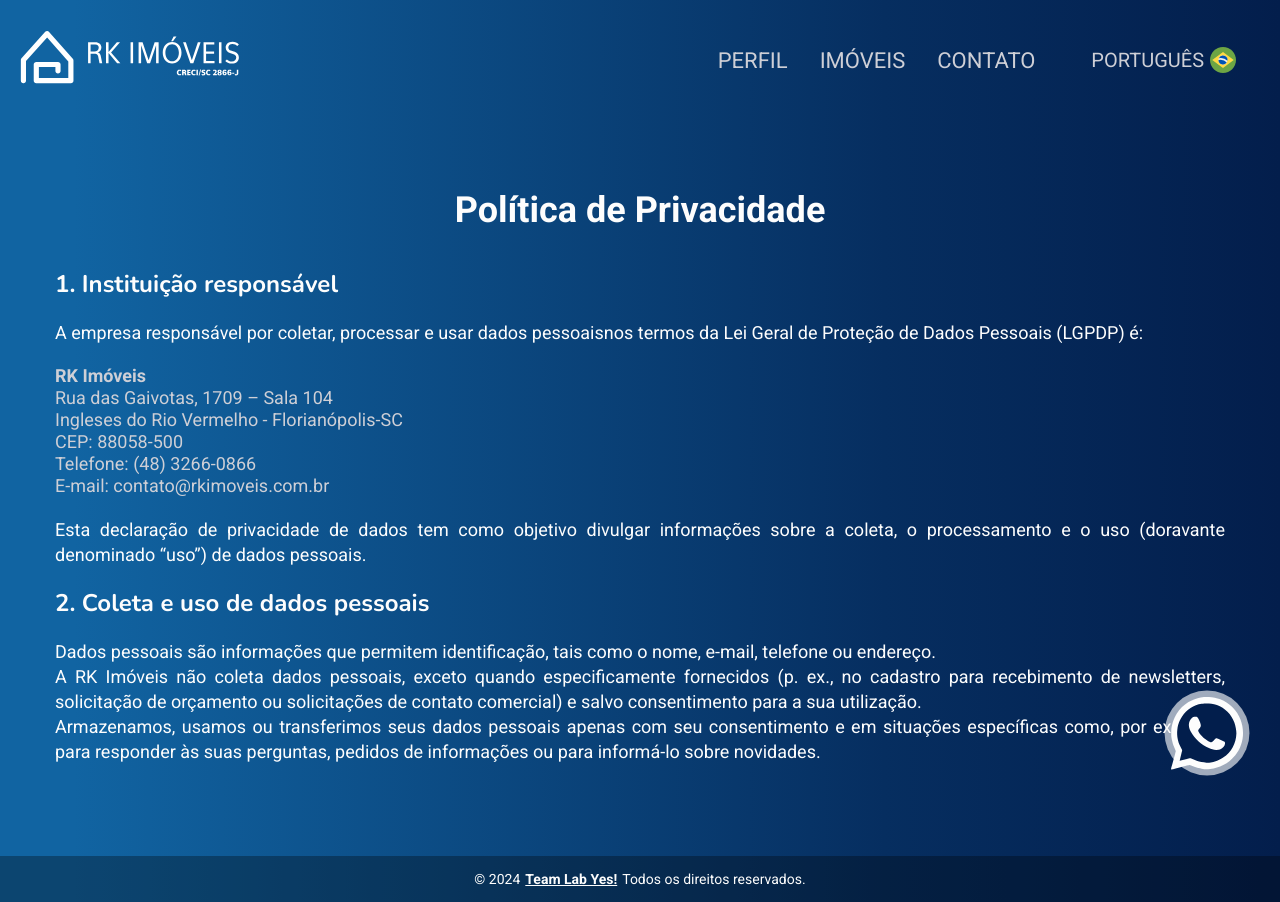
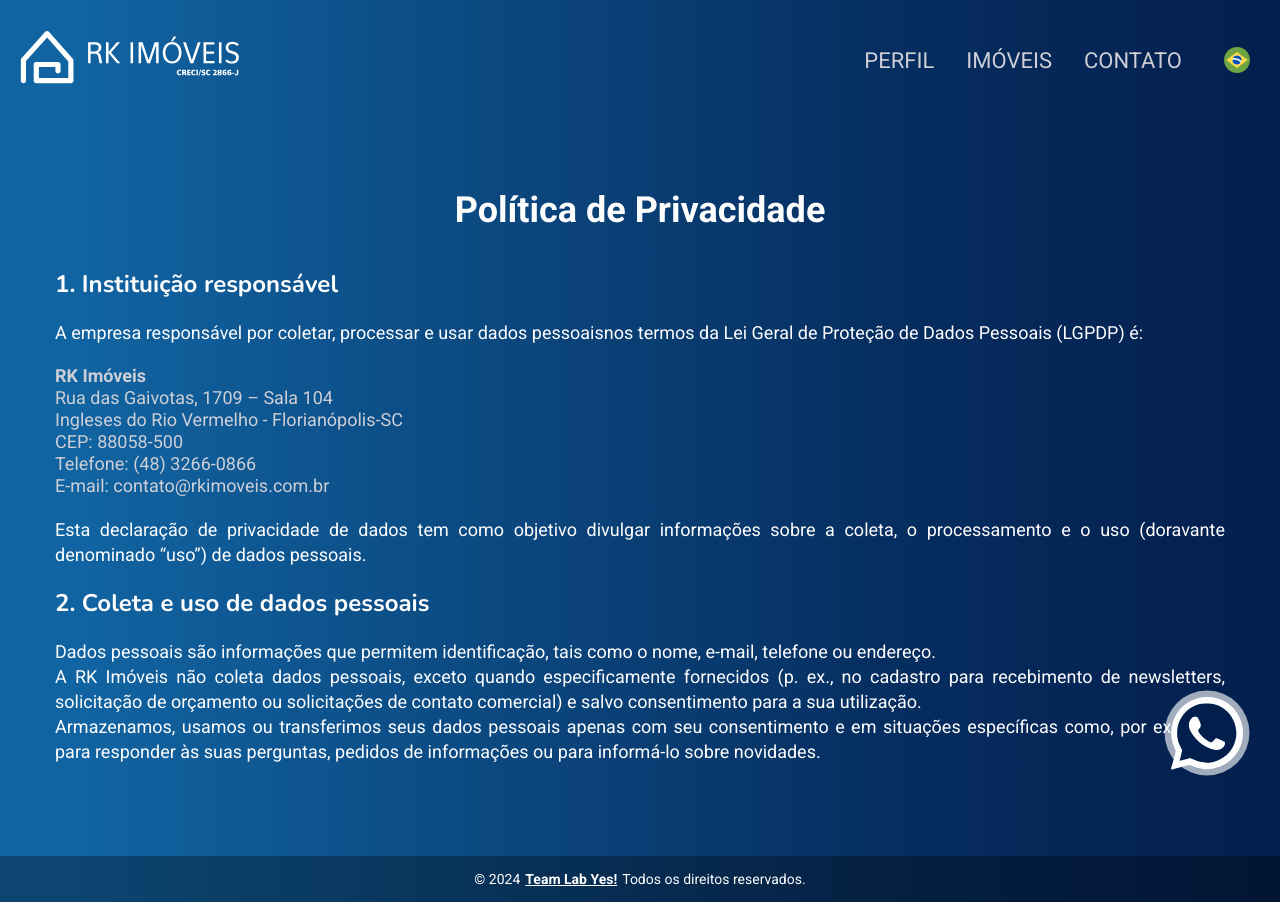
Before and after one commit to labyes24/RK-LP-VERA-MELENDEZ, a React (Vite) app: page /privatePolicy in a window 1280 px wide. Built offline with nearby package versions, Linux system fonts and the light colour scheme; what google-libphonenumber, react-international-phone would draw is missing.

Commit message:
chore/RLT-102: adjust style and language text on LangButton

```diff
--- a/src/presentation/components/LangButton/index.jsx
+++ b/src/presentation/components/LangButton/index.jsx
@@ -17,10 +17,12 @@ export function LangButton() {
   const availableLanguages = {
     es: {
       nativeName: 'Español',
+      abbr: 'es',
       flag: ArgentinaFlag,
     },
     pt: {
       nativeName: 'Português',
+      abbr: 'br',
       flag: BrasilFlag,
     },
   }
@@ -44,20 +46,20 @@ export function LangButton() {
   }
 
   return (
-    <LangButtonContainer $isOpen={isMenuOpen}>
+    <LangButtonContainer $isOpen={isMenuOpen} id="lang-button">
       <button onClick={toggleSelector} type="button">
-        <span>{selectedLang.nativeName}</span>
+        {/* <span>{selectedLang.abbr}</span> */}
         <img src={selectedLang.flag} alt="language flag" />
       </button>
 
-      <LangSelector $visible={isMenuOpen}>
+      <LangSelector $visible={isMenuOpen} open={isMenuOpen}>
         {selectableLanguagesKeys.map(lang => (
           <button
             key={lang}
             type="button"
             onClick={() => handleChangeLang(lang)}
           >
-            <span>{availableLanguages[lang].nativeName}</span>
+            <span>{availableLanguages[lang].abbr}</span>
             <img src={availableLanguages[lang].flag} alt="language flag" />
           </button>
         ))}
--- a/src/presentation/components/LangButton/styles.js
+++ b/src/presentation/components/LangButton/styles.js
@@ -7,15 +7,16 @@ export const LangButtonContainer = styled.div`
     display: flex;
     align-items: center;
     justify-content: left;
-    gap: 0.6rem;
+    gap: 1.2rem;
 
     outline: 0;
     border: none;
     border-radius: 8px;
+
     background-color: ${({ $isOpen, theme }) =>
       $isOpen ? theme.COLORS['blue-sky-500'] : 'transparent'};
 
-    padding: 1.2rem 2.4rem;
+    padding: 1rem;
     color: ${({ theme }) => theme.COLORS['zinc-100']};
     font-size: 2rem;
     font-family: ${({ theme }) => theme.FONTS.Primary};
@@ -40,6 +41,12 @@ export const LangButtonContainer = styled.div`
     &:focus-visible {
       color: ${({ theme }) => theme.COLORS.white};
       background-color: ${({ theme }) => theme.COLORS['blue-sky-500']};
+      outline: 1px solid ${({ theme }) => theme.COLORS['blue-hover']};
+    }
+
+    &:focus-visible {
+      box-shadow: 0 0 0 1px ${({ theme }) => theme.COLORS['zinc-50']};
+      outline: none;
     }
 
     &:hover {
@@ -61,7 +68,13 @@ export const LangButtonContainer = styled.div`
 `
 
 export const LangSelector = styled.div`
-  display: ${({ $visible }) => ($visible ? 'flex' : 'none')};
+  display: none;
+  opacity: 0;
+
+  &[open] {
+    display: flex;
+    opacity: 1;
+  }
 
   position: absolute;
   top: 110%;
@@ -74,18 +87,22 @@ export const LangSelector = styled.div`
   align-items: start;
   justify-content: center;
   gap: 0.8rem;
-  padding: 1rem;
+  padding: 0.5rem;
   background-color: ${({ theme }) => theme.COLORS.white};
   border-radius: 8px;
   box-shadow: 2px 2px 2px 1px rgba(0, 0, 0, 0.4);
 
-  transition: opacity 0.6s ease;
-  animation: apear 250ms ease-in;
+  animation: apear 250ms ease;
+
+  transition-property: all;
+  transition-timing-function: ease;
+  transition-duration: 400ms;
+  transition-behavior: allow-discrete;
 
   @keyframes apear {
     0% {
       opacity: 0;
-      transform: translateY(-1rem);
+      transform: translateY(-1.5rem);
     }
   }
 
@@ -101,7 +118,7 @@ export const LangSelector = styled.div`
     padding: 0.4rem 0.8rem;
     width: 100%;
     text-align: left;
-    font-size: 1.8rem;
+    font-size: 1.6rem;
     font-weight: bold;
     color: ${({ theme }) => theme.COLORS['blue-sky-700']};
     font-family: ${({ theme }) => theme.FONTS.Primary};
```
